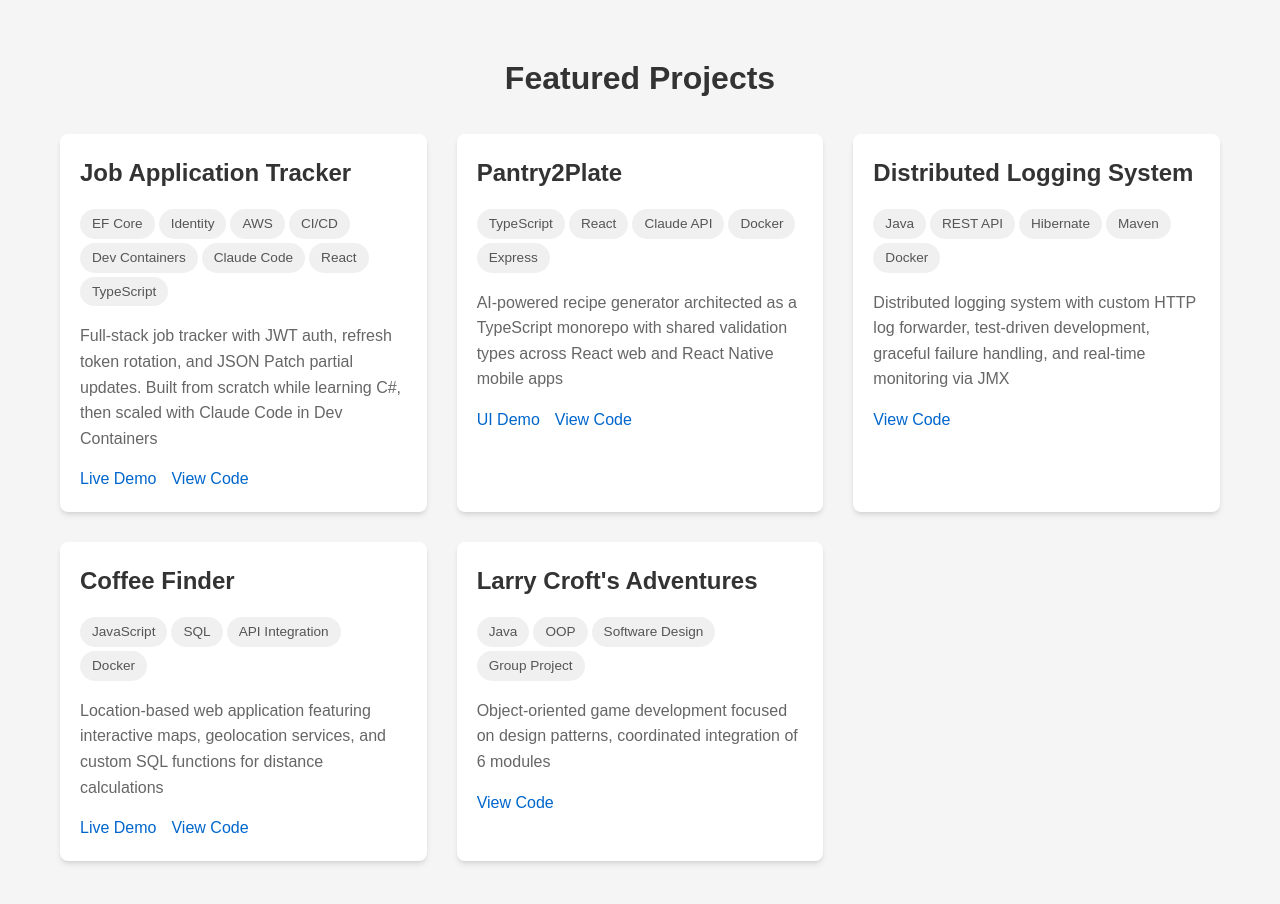
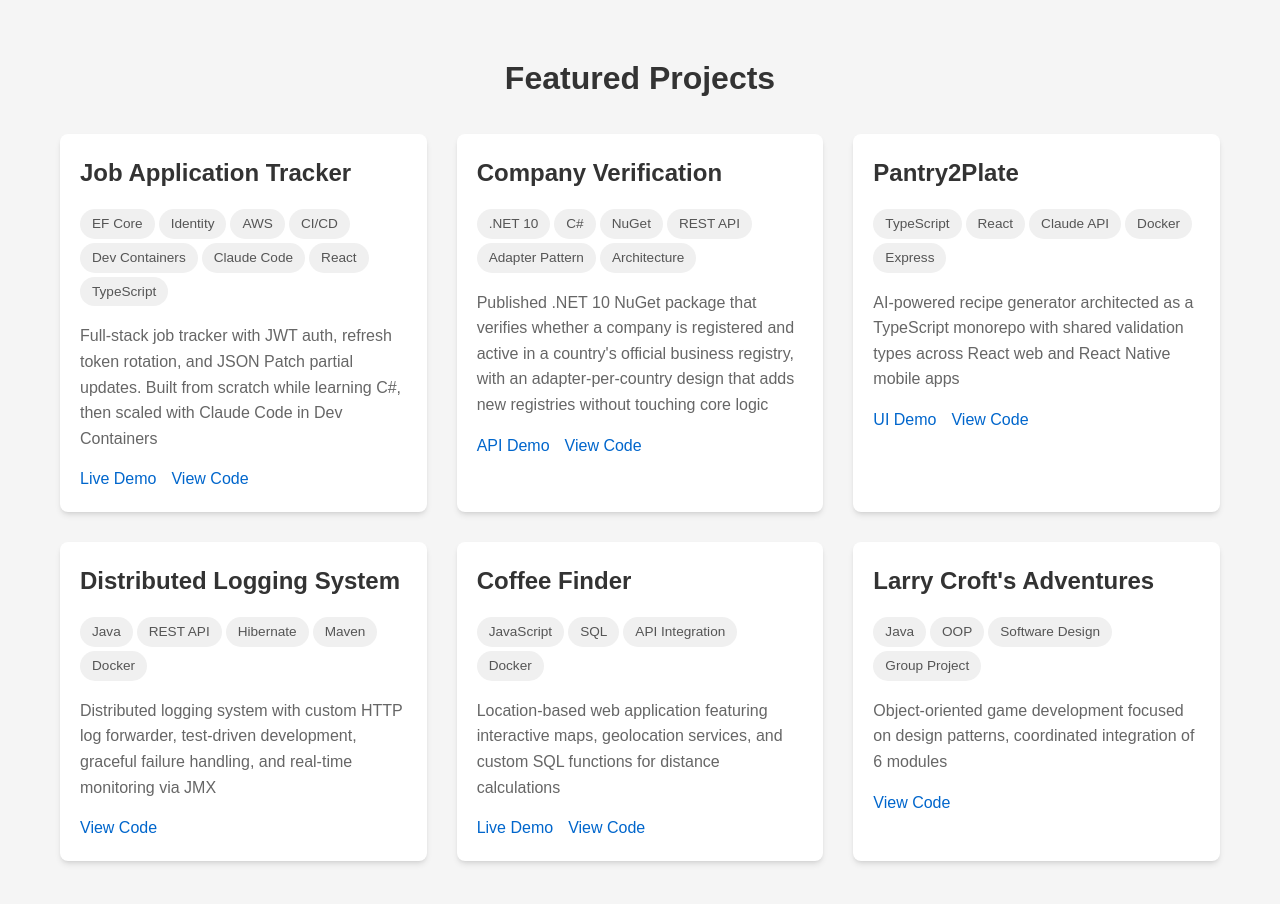
Before and after one commit to NagareNegishi/NagareNegishi.github.io, a React (Vite) app: page / in a window 1280 px wide. Shown: the part 1100-2004 px from the top of the page. Built offline with nearby package versions, Linux system fonts and the light colour scheme.

Commit message:
add Company Verification

```diff
--- a/src/data/projects.js
+++ b/src/data/projects.js
@@ -12,6 +12,17 @@ export const softwareProjects = [
     },
     {
     id: 2,
+    title: "Company Verification",
+    tags: [".NET 10", "C#", "NuGet", "REST API", "Adapter Pattern", "Architecture"],
+    description: "Published .NET 10 NuGet package that verifies whether a company is registered and active in a country's official business registry, with an adapter-per-country design that adds new registries without touching core logic",
+    links: {
+        demo: "https://company-verification.onrender.com/verify?name=Spark%20New%20Zealand&country=NZ",
+        demoLabel: "API Demo",
+        github: "https://github.com/NagareNegishi/company-verification"
+    }
+    },
+    {
+    id: 3,
     title: "Pantry2Plate",
     tags: ["TypeScript", "React", "Claude API", "Docker", "Express"],
     description: "AI-powered recipe generator architected as a TypeScript monorepo with shared validation types across React web and React Native mobile apps",
@@ -22,7 +33,7 @@ export const softwareProjects = [
     }
     },
     {
-    id: 3,
+    id: 4,
     title: "Distributed Logging System",
     tags: ["Java", "REST API", "Hibernate", "Maven", "Docker"],
     description: "Distributed logging system with custom HTTP log forwarder, test-driven development, graceful failure handling, and real-time monitoring via JMX",
@@ -31,7 +42,7 @@ export const softwareProjects = [
     }
     },
     {
-    id: 4,
+    id: 5,
     title: "Coffee Finder",
     tags: ["JavaScript", "SQL", "API Integration", "Docker"],
     description: "Location-based web application featuring interactive maps, geolocation services, and custom SQL functions for distance calculations",
@@ -42,7 +53,7 @@ export const softwareProjects = [
     }
     },
     {
-    id: 5,
+    id: 6,
     title: "Larry Croft's Adventures",
     tags: ["Java", "OOP", "Software Design", "Group Project"],
     description: "Object-oriented game development focused on design patterns, coordinated integration of 6 modules",
```
